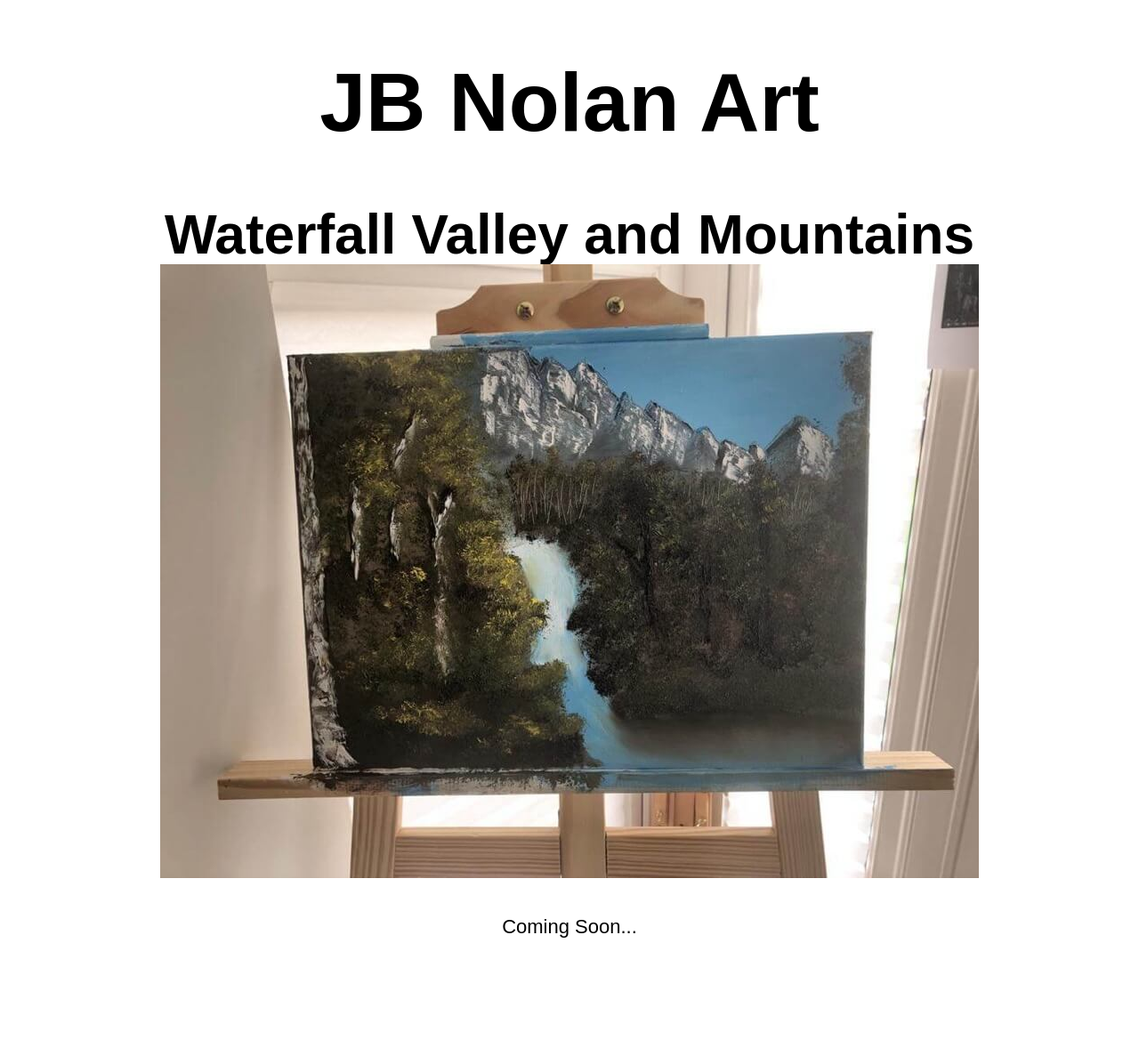
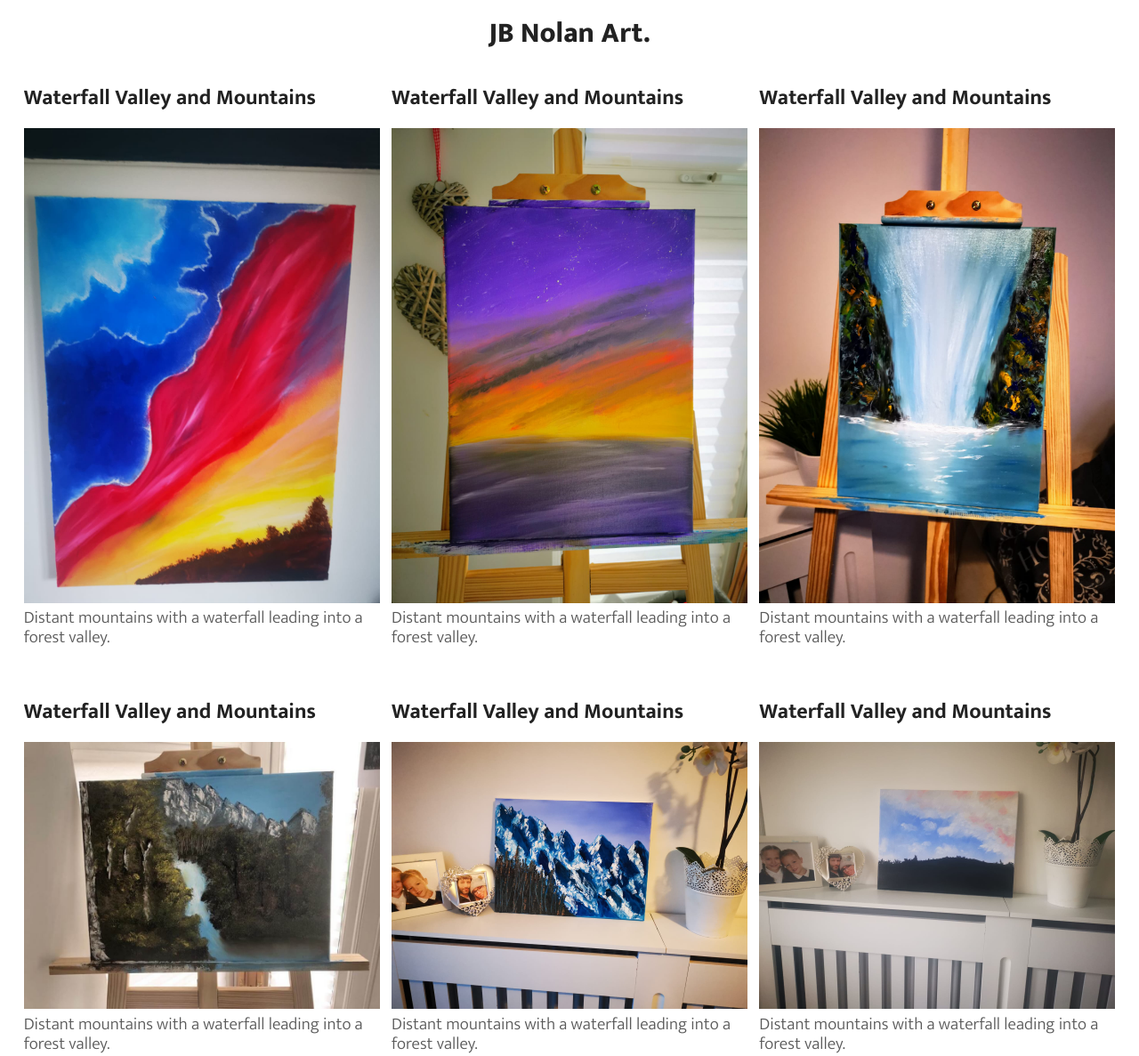
Before and after one commit to johnnolan/johnnolan-art, an Eleventy site: page src/index.njk in a window 1280 px wide. Shown: the top 1187 px of the page at 89% size. Before the commit the page ends 1058 px from the top, so only its background shows below. Built offline with nearby package versions, Linux system fonts and the light colour scheme; Eleventy itself is replaced by a stand-in of ours; files that its build step writes are made by us from their sources.

Commit message:
Images added and basic layout/fonts added

```diff
--- a/src/_data/siteData.json
+++ b/src/_data/siteData.json
@@ -1,10 +1,49 @@
 {
-    "name": "JB Nolan Art",
-    "art": [
+  "name": "JB Nolan Art.",
+  "art": {
+    "horizontal": [
       {
         "name": "Waterfall Valley and Mountains",
         "description": "Distant mountains with a waterfall leading into a forest valley.",
-        "image": "img/holding-art"
+        "image": "img/artwork/waterfall-mountain-valley"
+      },
+      {
+        "name": "Waterfall Valley and Mountains",
+        "description": "Distant mountains with a waterfall leading into a forest valley.",
+        "image": "img/artwork/blue-mountain-range"
+      },
+      {
+        "name": "Waterfall Valley and Mountains",
+        "description": "Distant mountains with a waterfall leading into a forest valley.",
+        "image": "img/artwork/evening-countryside"
+      },
+      {
+        "name": "Waterfall Valley and Mountains",
+        "description": "Distant mountains with a waterfall leading into a forest valley.",
+        "image": "img/artwork/frozen-mountain-lake"
+      },
+      {
+        "name": "Waterfall Valley and Mountains",
+        "description": "Distant mountains with a waterfall leading into a forest valley.",
+        "image": "img/artwork/mountain-lake"
+      }
+    ],
+    "vertical": [
+      {
+        "name": "Waterfall Valley and Mountains",
+        "description": "Distant mountains with a waterfall leading into a forest valley.",
+        "image": "img/artwork/pride-sunset"
+      },
+      {
+        "name": "Waterfall Valley and Mountains",
+        "description": "Distant mountains with a waterfall leading into a forest valley.",
+        "image": "img/artwork/sea-sunset"
+      },
+      {
+        "name": "Waterfall Valley and Mountains",
+        "description": "Distant mountains with a waterfall leading into a forest valley.",
+        "image": "img/artwork/waterfall"
       }
     ]
   }
+}
--- a/src/_includes/layouts/base.njk
+++ b/src/_includes/layouts/base.njk
@@ -6,6 +6,7 @@
     <meta name="description" content="" />
     <meta name="viewport" content="width=device-width, initial-scale=1" />
     <link rel="preconnect" href="https://www.googletagmanager.com" />
+    <link rel="preconnect" href="https://fonts.googleapis.com" />
 
     <meta property="og:title" content="JB Nolan Art" />
     <meta property="og:type" content="" />
@@ -13,9 +14,9 @@
     <meta property="og:image" content="" />
 
     <link rel="manifest" href="site.webmanifest" />
+    <link href="https://fonts.googleapis.com/css2?family=Mukta:wght@300;400;700;800&display=swap" rel="stylesheet">
 
     <link rel="stylesheet" href="css/normalize.css" />
-    <link rel="stylesheet" href="css/typebase.css" />
     <link rel="stylesheet" href="css/main.css" />
     <link rel="apple-touch-icon" sizes="180x180" href="/apple-touch-icon.png" />
     <link rel="icon" type="image/png" href="/favicon-32x32.png" sizes="32x32" />
@@ -24,7 +25,10 @@
     <meta name="theme-color" content="#ffffff" />
   </head>
 
-<body>
+<body class="wrapper">
+    <header class="site-title">
+      {{siteData.name}}
+    </header>
     <main>
       {{ content | safe }}
     </main>
--- a/src/css/main.css
+++ b/src/css/main.css
@@ -1,12 +1,44 @@
 body {
+    text-align: center;
+    font-family: 'Mukta', sans-serif;
+    color: #222222;
+}
+
+.wrapper {
+    text-align: left;
+    margin: 20px;
+    text-align: left;
+}
+
+.site-title {
+    font-size: 2em;
+    font-weight: 800;
     text-align: center;
 }
 
-p {
-    font-family: sans-serif;
+.gallery {
+    width: 100%;
+    display: flex;
+    flex-wrap: wrap;
+    justify-content: space-evenly;
 }
 
-.holding-image {
+.gallery__item {
     width: 100%;
-    max-width: 920px;
+    max-width: 400px;
+    margin: 20px auto;
 }
+
+.gallery__image {
+    width: 100%;
+}
+
+.gallery__title {
+    font-weight: 700;
+}
+
+.gallery__description {
+    font-weight: 300;
+    color: #5a5a5a;
+    font-size: 1.2em;
+}
--- a/src/css/typebase.css
+++ /dev/null
@@ -1,93 +0,0 @@
-/*! Typebase.less v0.1.0 | MIT License */
-/* Setup */
-html {
-    /* Change default typefaces here */
-    font-family: serif;
-    font-size: 137.5%;
-    -webkit-font-smoothing: antialiased;
-  }
-  /* Copy & Lists */
-  p {
-    line-height: 1.5rem;
-    margin-top: 1.5rem;
-    margin-bottom: 0;
-  }
-  ul,
-  ol {
-    margin-top: 1.5rem;
-    margin-bottom: 1.5rem;
-  }
-  ul li,
-  ol li {
-    line-height: 1.5rem;
-  }
-  ul ul,
-  ol ul,
-  ul ol,
-  ol ol {
-    margin-top: 0;
-    margin-bottom: 0;
-  }
-  blockquote {
-    line-height: 1.5rem;
-    margin-top: 1.5rem;
-    margin-bottom: 1.5rem;
-  }
-  /* Headings */
-  h1,
-  h2,
-  h3,
-  h4,
-  h5,
-  h6 {
-    /* Change heading typefaces here */
-    font-family: sans-serif;
-    margin-top: 1.5rem;
-    margin-bottom: 0;
-    line-height: 1.5rem;
-  }
-  h1 {
-    font-size: 4.242rem;
-    line-height: 4.5rem;
-    margin-top: 3rem;
-  }
-  h2 {
-    font-size: 2.828rem;
-    line-height: 3rem;
-    margin-top: 3rem;
-  }
-  h3 {
-    font-size: 1.414rem;
-  }
-  h4 {
-    font-size: 0.707rem;
-  }
-  h5 {
-    font-size: 0.4713333333333333rem;
-  }
-  h6 {
-    font-size: 0.3535rem;
-  }
-  /* Tables */
-  table {
-    margin-top: 1.5rem;
-    border-spacing: 0px;
-    border-collapse: collapse;
-  }
-  table td,
-  table th {
-    padding: 0;
-    line-height: 33px;
-  }
-  /* Code blocks */
-  code {
-    vertical-align: bottom;
-  }
-  /* Leading paragraph text */
-  .lead {
-    font-size: 1.414rem;
-  }
-  /* Hug the block above you */
-  .hug {
-    margin-top: 0;
-  }
--- a/src/index.njk
+++ b/src/index.njk
@@ -2,11 +2,22 @@
 layout: layouts/base.njk
 title: Title Strings
 ---
-<h1>{{siteData.name}}</h1>
-{% for art in siteData.art %}
-<article>
-    <h2>{{ art.name }}</h2>
-    <img src="{{art.image}}.jpeg" class="holding-image" alt="{{art.description}}" />
-</article>
-{% endfor %}
-<p>Coming Soon...</p>
+<section class="gallery">
+    {% for art in siteData.art.vertical %}
+        <article class="gallery__item">
+            <h2 class="gallery__title">{{ art.name }}</h2>
+            <img class="gallery__image" src="{{art.image}}.jpeg" alt="{{art.description}}" />
+            <figcaption class="gallery__description">{{art.description}}</figcaption>
+        </article>
+    {% endfor %}
+</section>
+
+<section class="gallery">
+    {% for art in siteData.art.horizontal %}
+        <article class="gallery__item">
+            <h2 class="gallery__title">{{ art.name }}</h2>
+            <img class="gallery__image" src="{{art.image}}.jpeg" alt="{{art.description}}" />
+            <figcaption class="gallery__description">{{art.description}}</figcaption>
+        </article>
+    {% endfor %}
+</section>
```
Also changed, not shown: .eleventy.js, holding-art.jpeg (renamed from src/img/holding-art.jpeg), src/img/artwork/blue-mountain-range.jpeg (added), src/img/artwork/evening-countryside.jpeg (added), src/img/artwork/frozen-mountain-lake.jpeg (added), src/img/artwork/mountain-lake.jpeg (added), src/img/artwork/pride-sunset.jpeg (added), src/img/artwork/sea-sunset.jpeg (added), src/img/artwork/waterfall-mountain-valley.jpeg (added), src/img/artwork/waterfall.jpeg (added).
